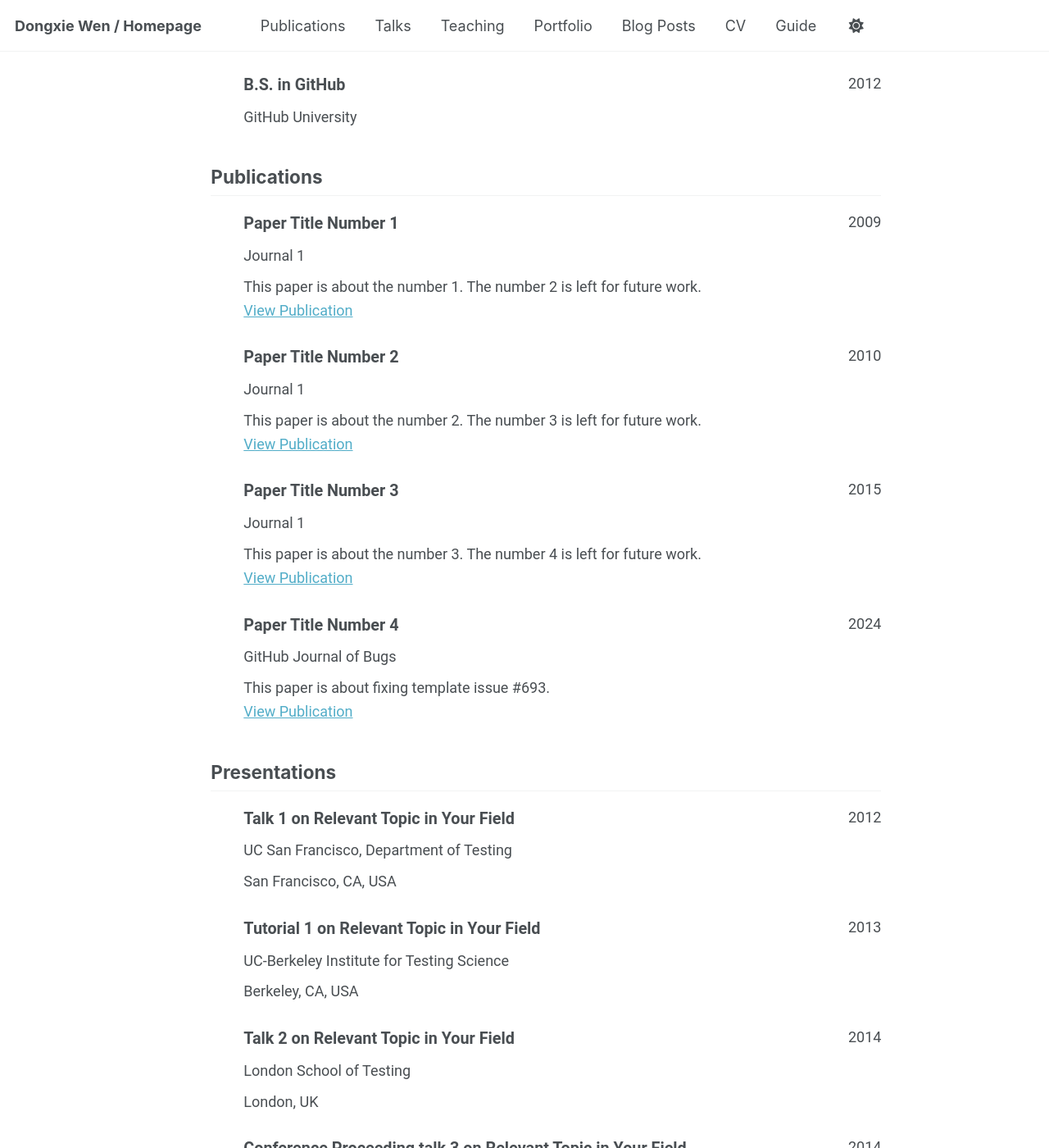
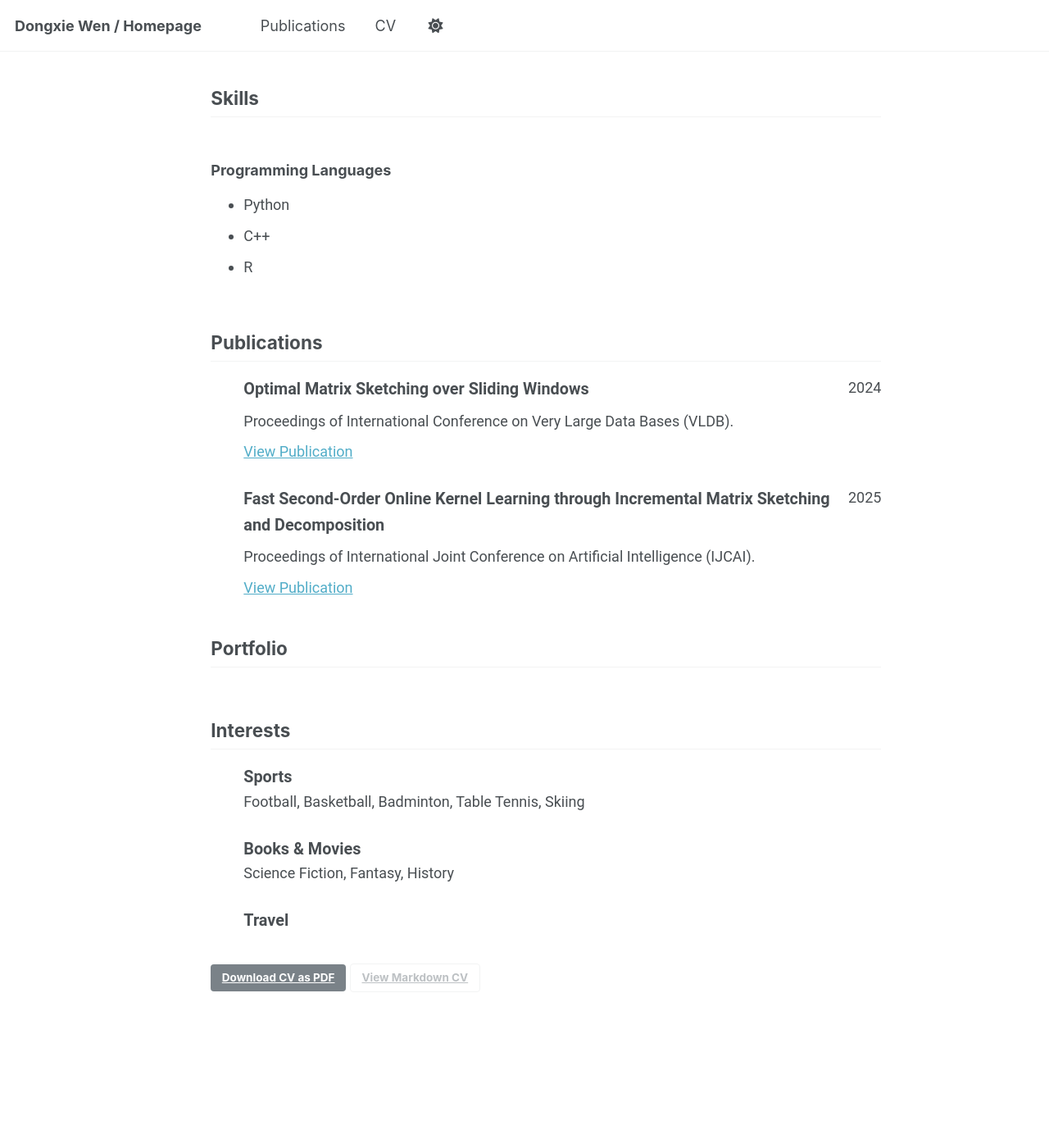
Before and after one commit to Henry-ruc/.github.io, a Jekyll site: the page built from _pages/cv-json.md, in a window 1280 px wide and 1400 px high, scrolled down 680 px. Shown: the whole window at 82% size. Built offline with Jekyll 4.4.1, drawn with Linux system fonts in a browser that asks for light colours; a script that is not in the unit is left out; some of the changed text lies outside the part shown.

Commit message:
update my social media and CV links

```diff
--- a/_data/cv.json
+++ b/_data/cv.json
@@ -1,152 +1,96 @@
 {
   "basics": {
-    "name": "Your Sidebar Name",
-    "email": "none@example.org",
+    "name": "Dongxie Wen",
+    "email": "dongxie@ruc.edu.cn",
     "phone": "",
-    "website": "https://academicpages.github.io",
-    "summary": "Currently employed at Red Brick University. Short biography for the left-hand sidebar",
+    "website": "https://henry-ruc.github.io/.github.io/",
+    "summary": "Currently a third-year PHD student at the Gaoling School of Artificial Intelligence",
     "location": {
-      "address": "",
+      "address": "Renmin University of China, No. 59 Zhongguancun Street",
       "postalCode": "",
-      "city": "Earth",
-      "countryCode": "US",
-      "region": ""
+      "city": "Beijing",
+      "countryCode": "CN",
+      "region": "Beijing"
     },
     "profiles": [
       {
         "network": "Google Scholar",
         "username": "",
-        "url": "https://scholar.google.com/citations?user=PS_CX0AAAAAJ"
-      },
-      {
-        "network": "ORCID",
-        "username": "",
-        "url": "http://orcid.org/yourorcidurl"
+        "url": "https://scholar.google.com/citations?user=jjULvQYAAAAJ&hl=zh-CN&oi=ao"
       },
       {
         "network": "GitHub",
-        "username": "academicpages",
-        "url": "https://github.com/academicpages"
+        "username": "Henry-ruc",
+        "url": "https://github.com/Henry-ruc"
       }
     ]
   },
   "work": [],
   "education": [
     {
-      "institution": "GitHub University",
-      "area": "Ph.D in Version Control Theory",
+      "institution": "Renmin University of China",
+      "area": "Ph.D. in Artificial Intelligence",
       "studyType": "",
-      "startDate": "",
-      "endDate": "2018",
+      "startDate": "2023",
+      "endDate": "Present",
       "gpa": null,
       "courses": []
     },
     {
-      "institution": "GitHub University",
-      "area": "M.S. in Jekyll",
+      "institution": "Renmin University of China",
+      "area": "B.Sc. in Mathematical Statistics",
       "studyType": "",
-      "startDate": "",
-      "endDate": "2014",
-      "gpa": null,
-      "courses": []
-    },
-    {
-      "institution": "GitHub University",
-      "area": "B.S. in GitHub",
-      "studyType": "",
-      "startDate": "",
-      "endDate": "2012",
+      "startDate": "2019",
+      "endDate": "2023",
       "gpa": null,
       "courses": []
     }
   ],
-  "skills": [],
+  "skills": [
+    {
+      "name": "Programming Languages",
+      "level": "",
+      "keywords": ["Python", "C++", "R"]
+    }
+  ],
   "languages": [],
-  "interests": [],
+  "interests": [
+    {
+      "name": "Sports",
+      "keywords": ["Football", "Basketball", "Badminton", "Table Tennis", "Skiing"]
+    },
+    {
+      "name": "Books & Movies",
+      "keywords": ["Science Fiction", "Fantasy", "History"]
+    },
+    {
+      "name": "Travel",
+      "keywords": []
+    }
+  ],
   "references": [],
   "publications": [
     {
-      "name": "Paper Title Number 1",
-      "publisher": "Journal 1",
-      "releaseDate": "2009-10-01",
-      "website": "http://academicpages.github.io/files/paper1.pdf",
-      "summary": "This paper is about the number 1. The number 2 is left for future work."
+      "name": "Optimal Matrix Sketching over Sliding Windows",
+      "authors": "Hanyan Yin, Dongxie Wen, Jiajun Li, Zhewei Wei, Xiao Zhang, Zengfeng Huang, Feifei Li.",
+      "publisher": "Proceedings of International Conference on Very Large Data Bases (VLDB).",
+      "releaseDate": "2024-07-20“",
+      "website": "https://arxiv.org/abs/2405.07792",
+      "code": "https://github.com/yinhanyan/DS-FD"
     },
     {
-      "name": "Paper Title Number 2",
-      "publisher": "Journal 1",
-      "releaseDate": "2010-10-01",
-      "website": "http://academicpages.github.io/files/paper2.pdf",
-      "summary": "This paper is about the number 2. The number 3 is left for future work."
-    },
-    {
-      "name": "Paper Title Number 3",
-      "publisher": "Journal 1",
-      "releaseDate": "2015-10-01",
-      "website": "http://academicpages.github.io/files/paper3.pdf",
-      "summary": "This paper is about the number 3. The number 4 is left for future work."
-    },
-    {
-      "name": "Paper Title Number 4",
-      "publisher": "GitHub Journal of Bugs",
-      "releaseDate": "2024-02-17",
-      "website": "http://academicpages.github.io/files/paper3.pdf",
-      "summary": "This paper is about fixing template issue #693."
+      "name": "Fast Second-Order Online Kernel Learning through Incremental Matrix Sketching and Decomposition",
+      "authors": "Dongxie Wen, Xiao Zhang, Zhewei Wei, Chenping Hou, Shuai Li, Weinan Zhang.",
+      "publisher": "Proceedings of International Joint Conference on Artificial Intelligence (IJCAI).",
+      "releaseDate": "2025-08-01",
+      "website": "https://arxiv.org/abs/2410.11188"
     }
   ],
   "presentations": [
-    {
-      "name": "Talk 1 on Relevant Topic in Your Field",
-      "event": "UC San Francisco, Department of Testing",
-      "date": "2012-03-01",
-      "location": "San Francisco, CA, USA",
-      "description": ""
-    },
-    {
-      "name": "Tutorial 1 on Relevant Topic in Your Field",
-      "event": "UC-Berkeley Institute for Testing Science",
-      "date": "2013-03-01",
-      "location": "Berkeley, CA, USA",
-      "description": ""
-    },
-    {
-      "name": "Talk 2 on Relevant Topic in Your Field",
-      "event": "London School of Testing",
-      "date": "2014-02-01",
-      "location": "London, UK",
-      "description": ""
-    },
-    {
-      "name": "Conference Proceeding talk 3 on Relevant Topic in Your Field",
-      "event": "Testing Institute of America 2014 Annual Conference",
-      "date": "2014-03-01",
-      "location": "Los Angeles, CA, USA",
-      "description": ""
-    }
-  ],
-  "teaching": [
-    {
-      "course": "Teaching experience 1",
-      "institution": "University 1, Department",
-      "date": "2014-01-01",
-      "role": "Undergraduate course",
-      "description": ""
-    },
-    {
-      "course": "Teaching experience 2",
-      "institution": "University 1, Department",
-      "date": "2015-01-01",
-      "role": "Workshop",
-      "description": ""
-    }
+
   ],
   "portfolio": [
     {
-      "name": "Portfolio item number 1",
-      "category": "portfolio",
-      "date": "",
-      "url": "",
-      "description": "Short description of portfolio item number 1<br/><img src='/images/500x300.png'>"
     }
   ]
 }
```
Also changed, not shown: _data/navigation.yml (+11 -11 lines), _pages/about.md (+1 -1 lines).
